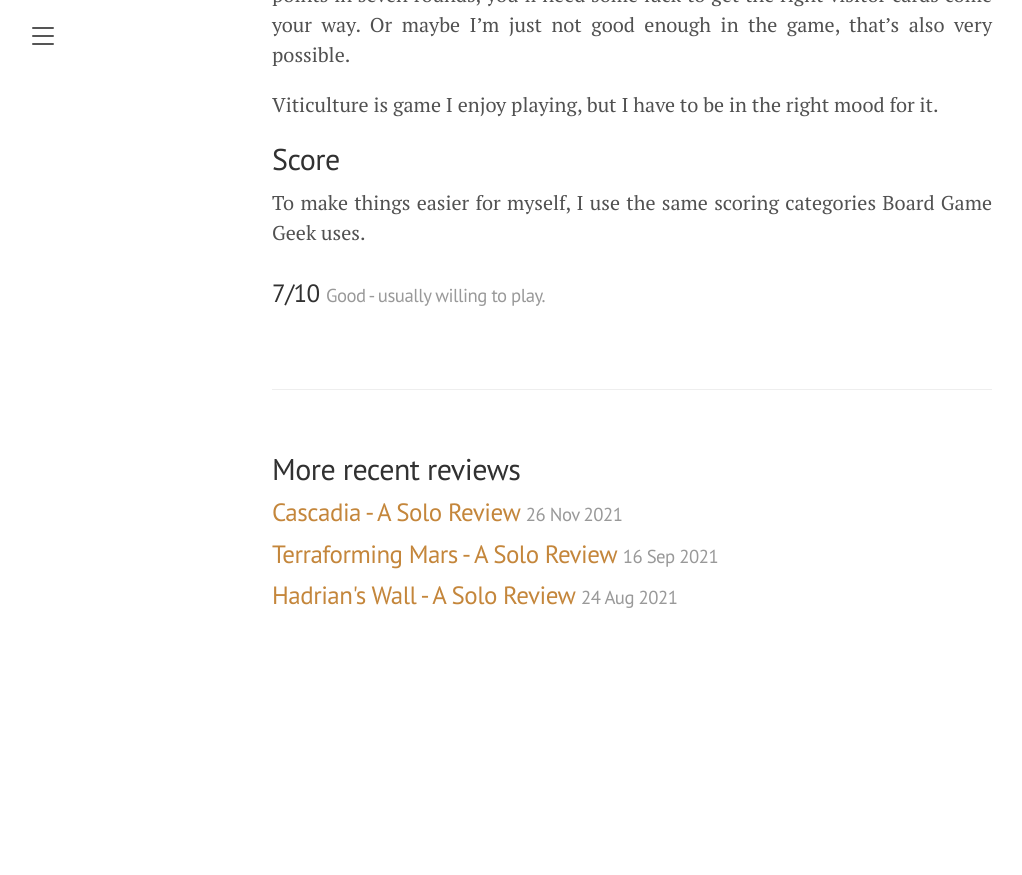
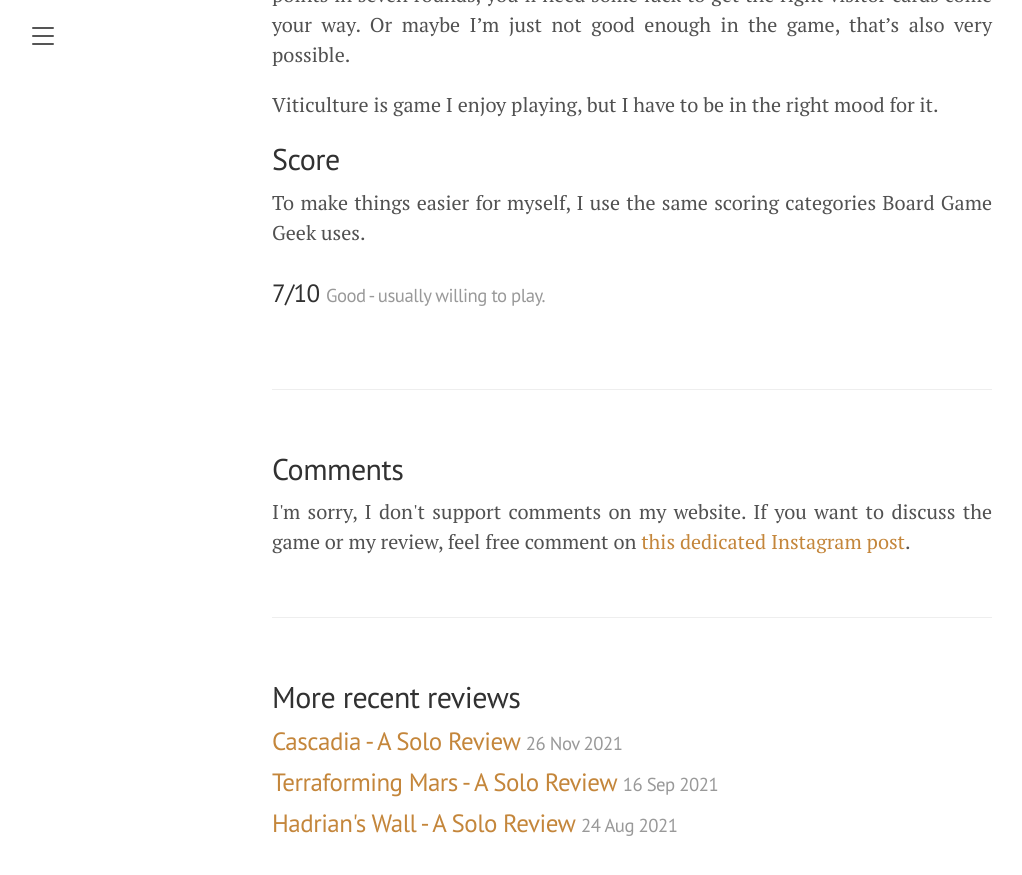
Before and after one commit to singlemeeple/singlemeeple.github.io, a Jekyll site: the page built from _posts/2022-01-22-viticulture-essential-edition-a-solo-review.md, in a window 1280 px wide and 900 px high, scrolled down 10564 px. Shown: the top 875 px of the window, without its empty margins (8-1030 px from the left). Built offline with Jekyll 4.4.1, drawn with Linux system fonts in a browser that asks for light colours; before the commit the page ends 11235 px from its top, so only the background shows below that; some of the changed lines change nothing that is shown.

Commit message:
Add Instagram link for Viticulture

```diff
--- a/_posts/2022-01-22-viticulture-essential-edition-a-solo-review.md
+++ b/_posts/2022-01-22-viticulture-essential-edition-a-solo-review.md
@@ -5,7 +5,7 @@
 thumbnail: /public/images/reviews/viticulture/viticulture-essential-edition-a-solo-review.jpg
 social_image: /public/images/reviews/viticulture/social.jpg
 category: review
-instagram:
+instagram: https://www.instagram.com/p/CZCdxb8sHeT/
 score: 7
 ---
 
```
